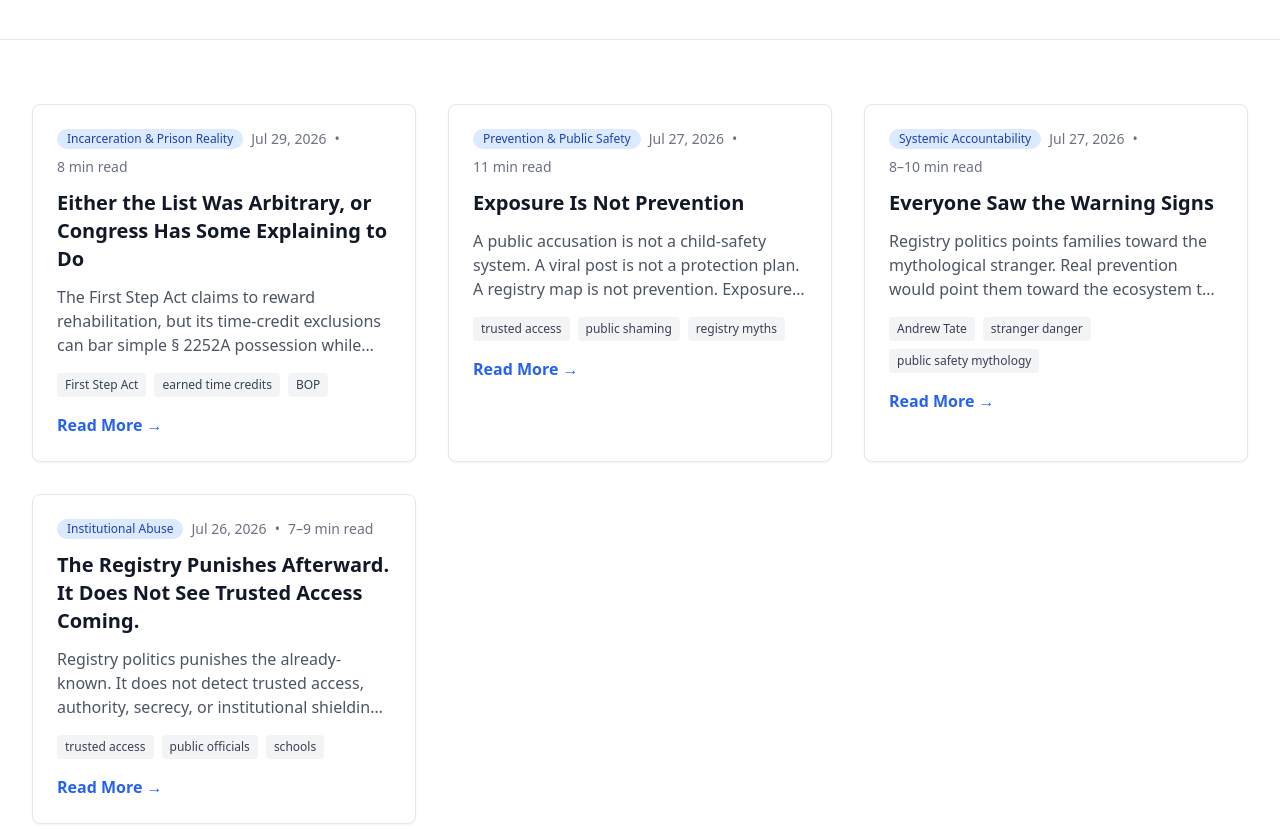
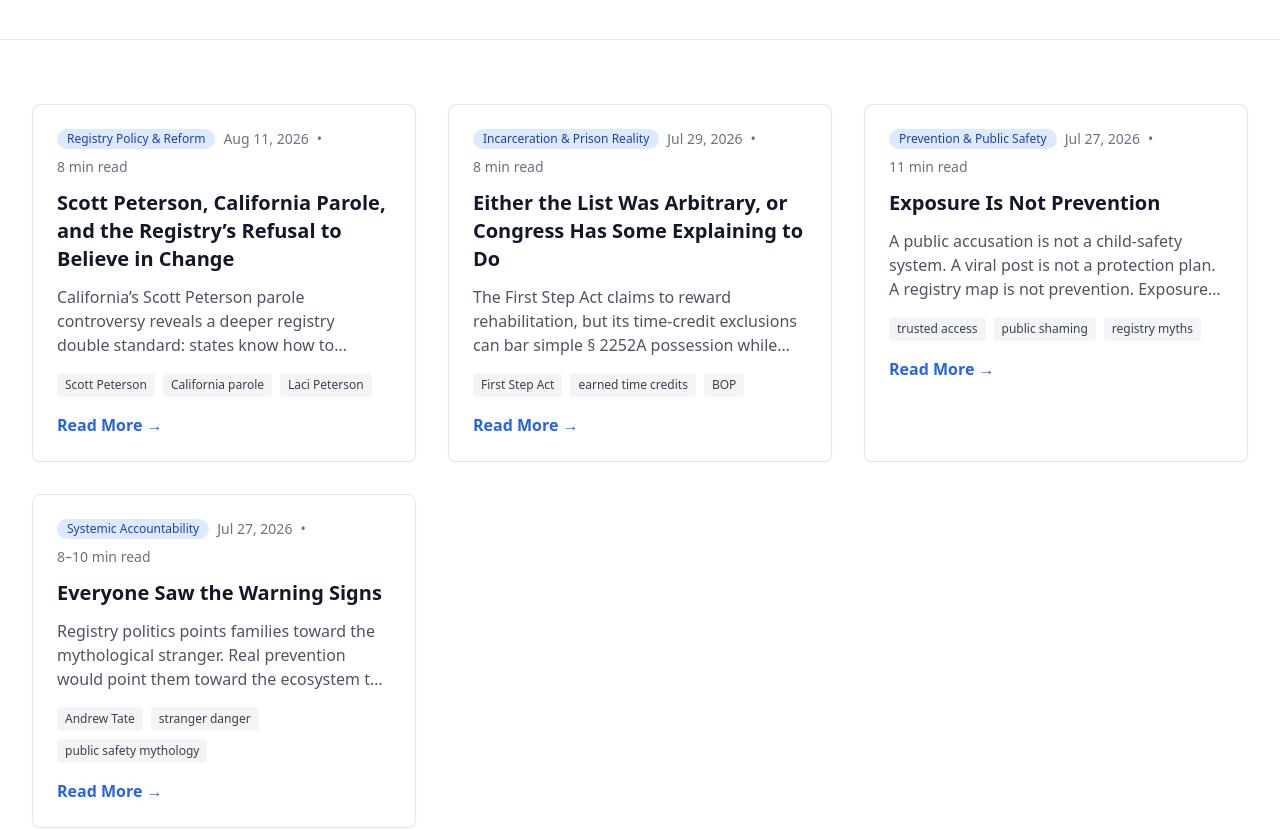
Before and after one commit to projectsolarrecon/Solar, a React (Vite) app: page /blog in a window 1280 px wide. Shown: the part 2520-3349 px from the top of the page. Built offline with nearby package versions, Linux system fonts and the light colour scheme.

Commit message:
Update blogPosts.ts

```diff
--- a/src/data/blogPosts.ts
+++ b/src/data/blogPosts.ts
@@ -12,6 +12,33 @@ export interface BlogPost {
 
 export const allBlogPosts: BlogPost[] = [
   // Insert this object at the TOP of the exported array (newest-first):
+{
+  id: "scott-peterson-california-parole-registry-refusal-believe-change",
+  title:
+    "Scott Peterson, California Parole, and the Registry’s Refusal to Believe in Change",
+  excerpt:
+    "California’s Scott Peterson parole controversy reveals a deeper registry double standard: states know how to reassess punishment, risk, and rehabilitation, but often refuse to apply that logic to people on sex-offense registries.",
+  author: "The SOLAR Project",
+  date: "Aug 11, 2026",
+  readTime: "8 min read",
+  category: "Registry Policy & Reform",
+  tags: [
+    "Scott Peterson",
+    "California parole",
+    "Laci Peterson",
+    "SB 384",
+    "SORNA",
+    "Florida registry",
+    "lifetime registration",
+    "individualized risk assessment",
+    "rehabilitation",
+    "public safety",
+    "registry reform",
+    "permanent punishment",
+    "collateral consequences",
+  ],
+  path: "/blog/scott-peterson-california-parole-registry-refusal-believe-change",
+},
 {
   id: "either-the-list-was-arbitrary-or-congress-has-some-explaining-to-do",
   title: "Either the List Was Arbitrary, or Congress Has Some Explaining to Do",
```
